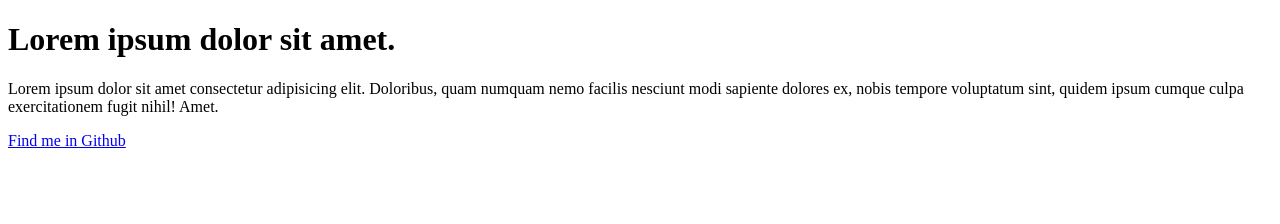
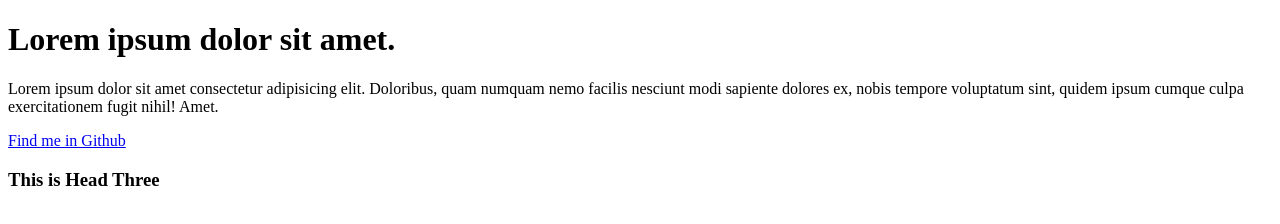
Before and after one commit to hasibtech/bpc, a plain HTML site: page index.html in a window 1280 px wide. Drawn offline with Linux system fonts and the light colour scheme.

Commit message:
added h3

```diff
--- a/index.html
+++ b/index.html
@@ -10,5 +10,7 @@
     <h1>Lorem ipsum dolor sit amet.</h1>
     <p>Lorem ipsum dolor sit amet consectetur adipisicing elit. Doloribus, quam numquam nemo facilis nesciunt modi sapiente dolores ex, nobis tempore voluptatum sint, quidem ipsum cumque culpa exercitationem fugit nihil! Amet.</p>
     <a href="github.com/techhasib">Find me in Github</a>
+
+    <h3>This is Head Three</h3>
 </body>
 </html>
```
